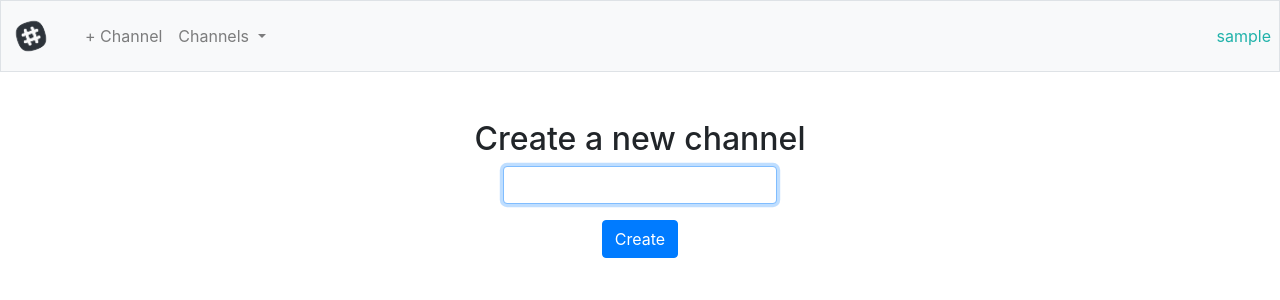
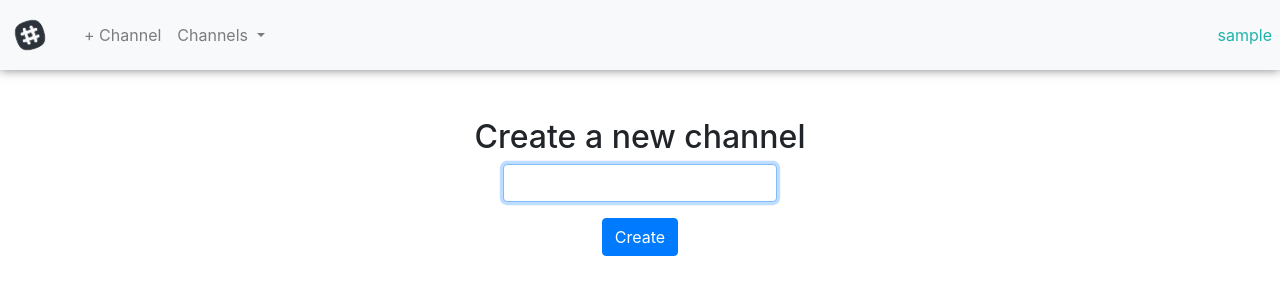
Before and after one commit to marcorichetta/cs50w-project2, a Flask app: page /create in a window 1280 px wide. Shown: the top 300 px of the page. Run offline with Flask 2, Linux system fonts and the light colour scheme; the visitor is signed in with stand-in values (Sample User, id 1); some libraries are stand-ins or nearby versions.

Commit message:
Navbar modified

```diff
--- a/static/style.css
+++ b/static/style.css
@@ -22,9 +22,10 @@ main .form-control
     width: auto;
 }
 
-body .navbar
-{
+.custom-nav {
+    border: 0px;
     padding: 0;
+    box-shadow: 0 0 10px rgba(0,0,0,0.5);
 }
 
 .container-channel {
--- a/templates/layout.html
+++ b/templates/layout.html
@@ -28,7 +28,7 @@
 
     <body>
       {% if session.username %}
-            <nav class="navbar navbar-expand-lg navbar-light bg-light border">
+            <nav class="navbar navbar-expand-lg navbar-light bg-light custom-nav">
                     <a class="navbar-brand" href="/">
                         <img src="../static/Slack_Logo.png" width="60" height="60" alt="Flack">
                     </a>
```
